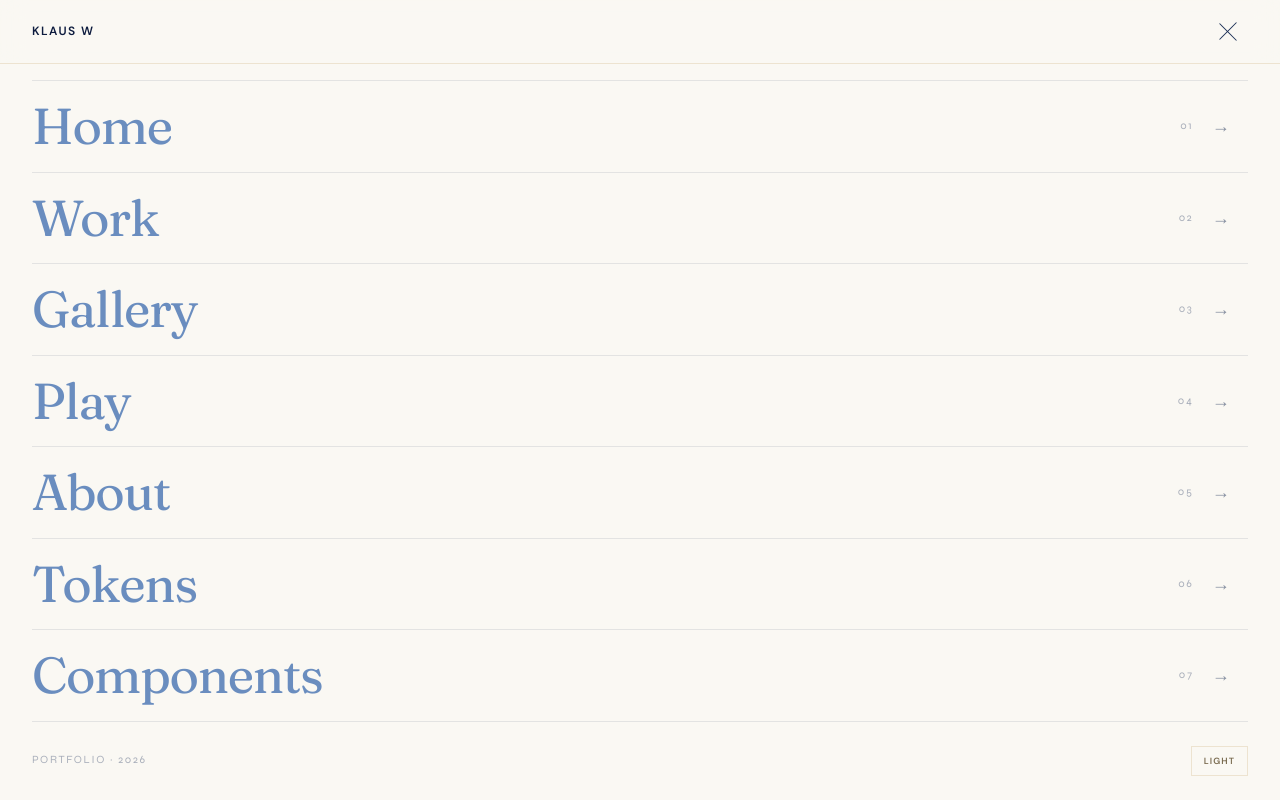
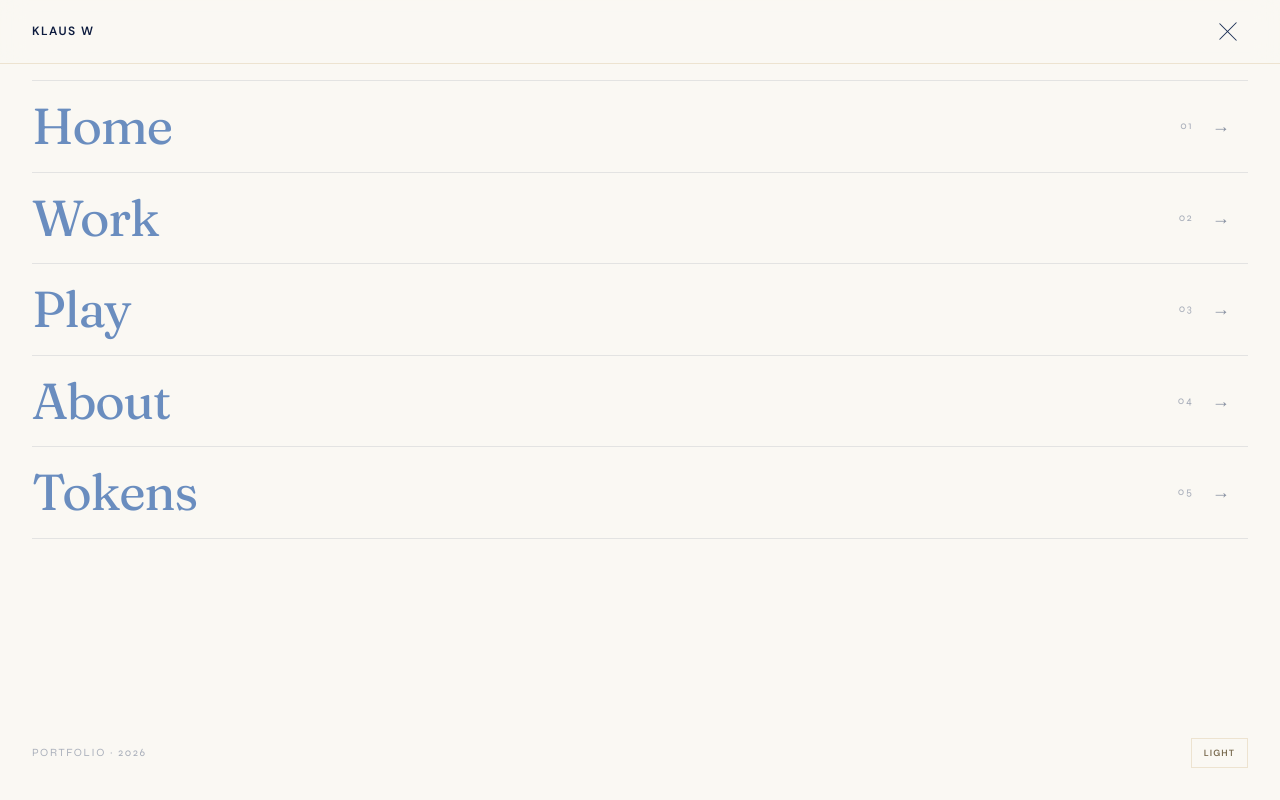
Before and after one commit to Kloswasa/portfolio-site, a Next.js app: page / in a window 1280 px wide. Both pictures are taken after a click on the button "Open menu". Shown: the top 800 px of the page. Built offline with nearby package versions, Linux system fonts and the light colour scheme.

Commit message:
Update NavOverlay.tsx

```diff
--- a/src/components/NavOverlay.tsx
+++ b/src/components/NavOverlay.tsx
@@ -14,12 +14,12 @@ import {
 
 const links = [
   { href: "/", label: "Home", num: "01" },
-  { href: "/work", label: "Work", num: "02" },
-  { href: "/gallery", label: "Gallery", num: "03" },
-  { href: "/play", label: "Play", num: "04" },
-  { href: "/about", label: "About", num: "05" },
-  { href: "/tokens", label: "Tokens", num: "06" },
-  { href: "/components", label: "Components", num: "07" },
+  // { href: "/work", label: "Work", num: "02" },
+  { href: "/gallery", label: "Work", num: "02" },
+  { href: "/play", label: "Play", num: "03" },
+  { href: "/about", label: "About", num: "04" },
+  { href: "/tokens", label: "Tokens", num: "05" },
+  // { href: "/components", label: "Components", num: "07" },
 ];
 
 const easeOutExpo = [0.22, 1, 0.36, 1] as const;
```
